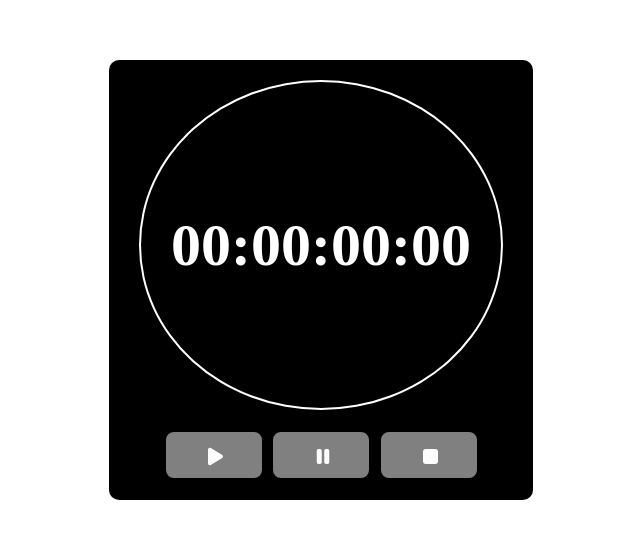
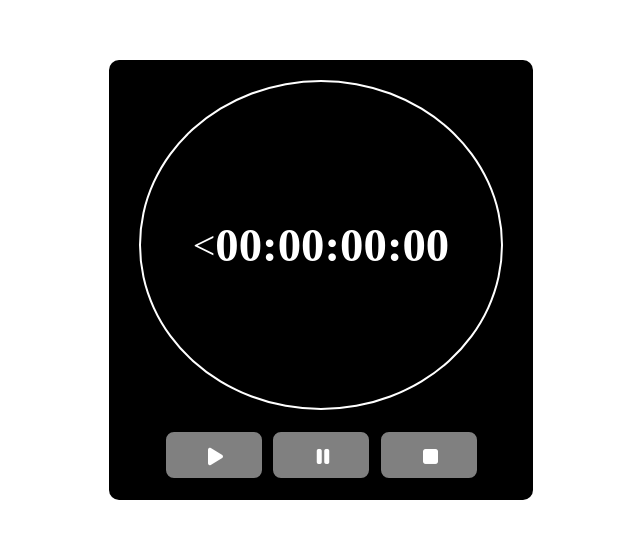
Before and after one commit to 6461-Iqra/Stop_watch, a plain HTML site: page index.html in a window 1280 px wide. Shown: the part 120-670 px from the top of the page, without its empty margins (319-959 px from the left). Drawn offline with Linux system fonts and the light colour scheme.

Commit message:
Update index.html

```diff
--- a/index.html
+++ b/index.html
@@ -11,13 +11,13 @@
 <body>
     <div class="con">
         <div class="main">
-            <h2 id="hr">00</h2>
-            <h2>:</h2>
-            <h2 id="min">00</h2>
-            <h2>:</h2>
-            <h2 id="sec">00</h2>
-            <h2>:</h2>
-            <h2 id="ms">00</h2>
+            <<h3 id="hr">00</h3>
+            <h3>:</h2>
+            <h3 id="min">00</h3>
+            <h3>:</h2>
+            <h3 id="sec">00</h3>
+            <h3>:</h2>
+            <h3 id="ms">00</h3>
         </div>
         <div class="btn">
             <button id="start" onclick="start()"><i class="fa-solid fa-play" style="height: 100px; width: 100px;"></i></button>
```
